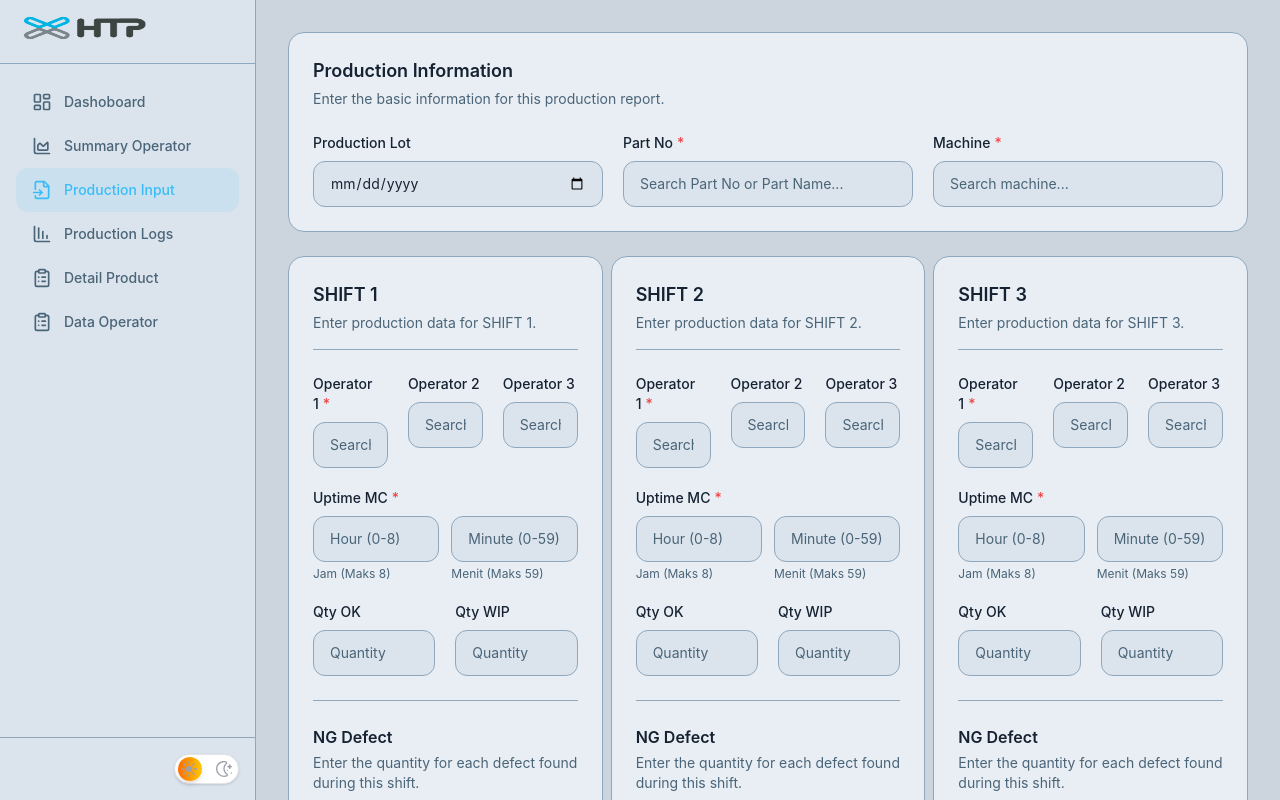
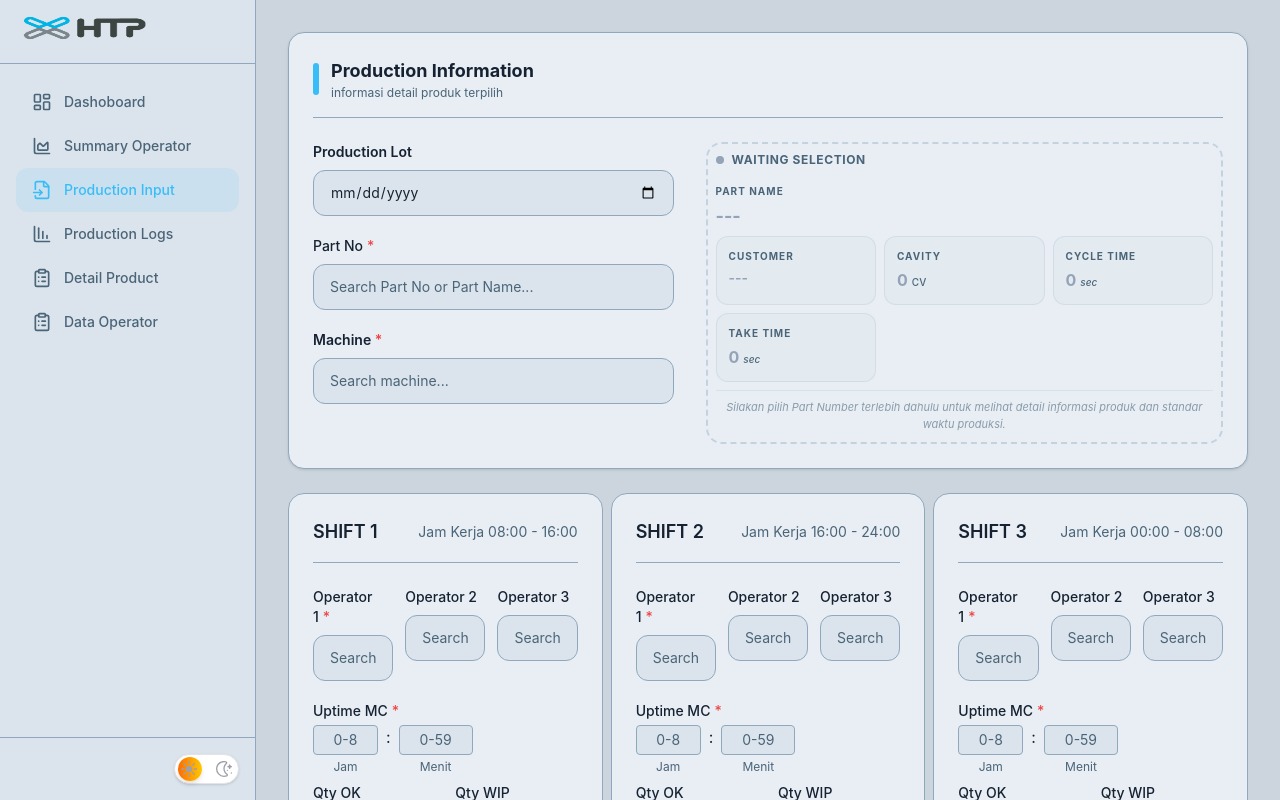
Before and after one commit to IndraYukki/production-monitoring-system, a React (Vite) app in the folder frontend/: page /add-production in a window 1280 px wide. Shown: the top 800 px of the page. Built offline with nearby package versions, Linux system fonts and the light colour scheme.

Commit message:
memperbarui tampilan UI dan mengubah arahan export excell

```diff
--- a/frontend/src/components/production/ProductionInfo.jsx
+++ b/frontend/src/components/production/ProductionInfo.jsx
@@ -51,156 +51,166 @@ function ProductionInfo({ data, setData }) {
     setData((prev) => ({
       ...prev,
       productId: product.id,
-      selectedProduct: product, // ✅ Sinkronkan dengan AddProduction state
+      selectedProduct: product,
     }))
   }
 
-  // Hapus duplikasi handleProductSelect yang ada di bawahnya
+
 
 
     return (
-    <section className="rounded-2xl border border-border bg-card p-5 md:p-6">
-
-      <div className="mb-6">
-        <h2 className="text-lg font-semibold">
+    <section className="rounded-2xl border border-border bg-card p-5 md:p-6 shadow-sm">
+      {/* Header */}
+      <div className="mb-6 flex items-center gap-3 border-b border-border pb-4">
+        <div className="h-8 w-1.5 rounded-full bg-info"></div>
+        <div>
+          <h2 className="text-lg font-bold text-foreground">
             Production Information
           </h2>
-
-        <p className="mt-1 text-sm text-muted">
-          Enter the basic information for this production report.
+          <p className="text-xs text-muted">
+            informasi detail produk terpilih
           </p>
         </div>
+      </div>
 
-      <div className="grid grid-cols-1 gap-5 md:grid-cols-3">
+      <div className="grid grid-cols-1 gap-8 lg:grid-cols-12">
 
+        {/* =========================================================
+            LEFT COLUMN: INPUT FORM
+            ========================================================= */}
+        <div className="space-y-5 lg:col-span-5">
           {/* Production Lot */}
           <div>
-          <label
-            htmlFor="production-lot"
-            className="mb-2 block text-sm font-medium"
-          >
+            <label htmlFor="production-lot" className="mb-2 block text-sm font-semibold text-foreground">
               Production Lot
             </label>
-
             <input
               id="production-lot"
               type="date"
               value={data.productionLot}
-            onChange={(e) =>
-              setData((prev) => ({
-                ...prev,
-                productionLot: e.target.value,
-              }))
-            }
-            className="w-full rounded-xl border border-border bg-card-secondary px-4 py-3 text-sm text-foreground outline-none transition focus:border-info"
+              onChange={(e) => setData((prev) => ({ ...prev, productionLot: e.target.value }))}
+              className="w-full rounded-xl border border-border bg-card-secondary px-4 py-3 text-sm text-foreground outline-none transition focus:border-info focus:ring-2 focus:ring-info/20"
             />
           </div>
 
-        {/* Part No */}
+          {/* Part No Selection */}
           <PartNoAutocomplete
             value={partNo}
             onChange={(value) => {
               setPartNo(value)
               setSelectedProduct(null)
               setData((prev) => ({ ...prev, productId: null, selectedProduct: null }))
-
             }}
             onSelect={handleProductSelect}
           />
 
-        {/* Machine */}
+          {/* Machine Selection */}
           <div>
-          <label className="mb-2 block text-sm font-medium text-foreground">
-            Machine
-            <span className="ml-1 text-danger">*</span>
+            <label className="mb-2 block text-sm font-semibold text-foreground">
+              Machine <span className="text-danger">*</span>
             </label>
-
             <MachineAutocomplete
               value={data.machineId}
               onChange={(id) => {
-              // Cari objek mesin berdasarkan ID
                 const selectedMac = MACHINES.find((m) => m.id === id) || null
-
                 setData((prev) => ({
                   ...prev,
                   machineId: id,
-                selectedMachine: selectedMac, // ✅ Cari & simpan objek mesinnya di sini!
+                  selectedMachine: selectedMac,
                 }))
               }}
             />
           </div>
-
         </div>
 
-      {/* Product Preview */}
-      {selectedProduct && (
-        <div className="mt-5 rounded-xl border border-border bg-card-secondary p-4">
+        {/* =========================================================
+            RIGHT COLUMN: PRODUCT PREVIEW (ALWAYS VISIBLE)
+            ========================================================= */}
+        <div className="lg:col-span-7">
+          <div className={`h-full rounded-2xl border-2 border-dashed transition-all duration-300 ${
+            selectedProduct
+              ? 'border-info/30 bg-card-secondary/50'
+              : 'border-border/40 bg-transparent'
+          } p-2`}>
 
-          <div className="mb-4 flex items-center gap-2">
-            <span className="h-2 w-2 rounded-full bg-success" />
-
-            <span className="text-sm font-medium text-success">
-              Product Selected
+            <div className="mb-4 flex items-center justify-between">
+              <div className="flex items-center gap-2">
+                <div className={`h-2 w-2 rounded-full ${selectedProduct ? 'animate-pulse bg-success' : 'bg-inactive'}`}></div>
+                <span className={`text-xs font-bold uppercase tracking-wider ${selectedProduct ? 'text-success' : 'text-muted'}`}>
+                  {selectedProduct ? 'Product Active' : 'Waiting Selection'}
                 </span>
               </div>
+              {selectedProduct && (
+                <span className="text-[10px] font-medium text-info bg-info/10 px-2 py-0.5 rounded-full uppercase">
+                  Confirmed
+                </span>
+              )}
+            </div>
 
-          <div className="grid grid-cols-1 gap-4 sm:grid-cols-2 lg:grid-cols-4">
-
-            <div>
-              <p className="text-xs text-muted">
-                Part Name
-              </p>
-
-              <p className="mt-1 font-bold text-accent">
-                {selectedProduct.partName}
+            <div className="grid grid-cols-2 gap-x-2 gap-y-2 sm:grid-cols-3">
+              {/* Part Name */}
+              <div className="col-span-2 sm:col-span-3">
+                <p className="text-[10px] font-bold uppercase tracking-widest text-muted">Part Name</p>
+                <p className={`mt-1.5 text-lg font-bold leading-tight ${selectedProduct ? 'text-accent' : 'text-inactive'}`}>
+                  {selectedProduct?.partName || '---'}
                 </p>
               </div>
 
-            <div>
-              <p className="text-xs text-muted">
-                Customer
-              </p>
-
-              <p className="mt-1 font-medium">
-                {selectedProduct.customerName}
+              {/* Customer */}
+              <div className="rounded-xl bg-card-secondary/40 p-3 border border-border/20">
+                <p className="text-[10px] font-bold uppercase tracking-widest text-muted">Customer</p>
+                <p className={`mt-1 text-sm font-semibold ${selectedProduct ? 'text-foreground' : 'text-inactive'}`}>
+                  {selectedProduct?.customerName || '---'}
                 </p>
               </div>
 
-            <div>
-              <p className="text-xs text-muted">
-                Cycle Time (MC)
+              {/* Cavity */}
+              <div className="rounded-xl bg-card-secondary/40 p-3 border border-border/20">
+                <p className="text-[10px] font-bold uppercase tracking-widest text-muted">Cavity</p>
+                <div className="mt-1 flex items-baseline gap-1">
+                  <p className={`text-base font-bold ${selectedProduct ? 'text-warning' : 'text-inactive'}`}>
+                    {selectedProduct?.cavity || '0'}
                   </p>
+                  <span className="text-[10px] text-muted font-medium">CV</span>
+                </div>
+              </div>
 
-              <p className="mt-1 font-medium">
-                {selectedProduct.cycleTime} sec
+              {/* Standard Cycle Time */}
+              <div className="rounded-xl bg-card-secondary/40 p-3 border border-border/20">
+                <p className="text-[10px] font-bold uppercase tracking-widest text-muted">Cycle Time</p>
+                <div className="mt-1 flex items-baseline gap-1">
+                  <p className={`text-base font-bold ${selectedProduct ? 'text-info' : 'text-inactive'}`}>
+                    {selectedProduct?.cycleTime || '0'}
+                  </p>
+                  <span className="text-[10px] text-muted font-medium italic">sec</span>
+                </div>
+              </div>
+
+              {/* Standard Take Time */}
+              <div className="rounded-xl bg-card-secondary/40 p-3 border border-border/20">
+                <p className="text-[10px] font-bold uppercase tracking-widest text-muted">Take Time</p>
+                <div className="mt-1 flex items-baseline gap-1">
+                  <p className={`text-base font-bold ${selectedProduct ? 'text-info' : 'text-inactive'}`}>
+                    {selectedProduct?.takeTime || '0'}
+                  </p>
+                  <span className="text-[10px] text-muted font-medium italic">sec</span>
+                </div>
+              </div>
+            </div>
+
+            {!selectedProduct && (
+              <div className="mt-2 flex items-center justify-center border-t border-border/20 pt-2">
+                <p className="text-center text-[11px] italic text-muted/60 leading-relaxed">
+                  Silakan pilih Part Number terlebih dahulu untuk melihat detail informasi produk dan standar waktu produksi.
                 </p>
               </div>
-            <div>
-              <p className="text-xs text-muted">
-                Take Time (WIP)
-              </p>
-
-              <p className="mt-1 font-medium">
-                {selectedProduct.takeTime} sec
-              </p>
-            </div>
-
-            <div>
-              <p className="text-xs text-muted">
-                Cavity
-              </p>
-
-              <p className="mt-1 font-medium">
-                {selectedProduct.cavity}
-              </p>
-            </div>
-
+            )}
           </div>
         </div>
-      )}
-
+      </div>
     </section>
   )
+
 }
 
 export default ProductionInfo
--- a/frontend/src/components/production/ShiftForm.jsx
+++ b/frontend/src/components/production/ShiftForm.jsx
@@ -1,5 +1,4 @@
 import { useState, useEffect } from 'react'
-import PartNoAutocomplete from './PartNoAutocomplete'
 import OperatorAutoComplete from './OperatorAutoComplete'
 
 const ngDefects = [
@@ -17,7 +16,7 @@ const ngDefects = [
   { id: 15, name: 'BURAM' },
   { id: 16, name: 'WELDLINE' },
   { id: 17, name: 'SILVER' },
-  { id: 18, name: 'LAIN-LAIN' },
+  { id: 18, name: 'LAINYA' },
 ]
 
 const calculateTarget = (product, machineId, inputJam, inputMenit) => {
@@ -42,8 +41,9 @@ const calculateTarget = (product, machineId, inputJam, inputMenit) => {
   }
 }
 
-function ShiftForm({ shift, data, setData, isSelected, product, machine }) {
+function ShiftForm({ shift, data, setData, product, machine, jam, autoFillText }) {
   const [op1Name, setOp1Name] = useState('')
+
   const [op2Name, setOp2Name] = useState('')
   const [op3Name, setOp3Name] = useState('')
 
@@ -136,7 +136,7 @@ function ShiftForm({ shift, data, setData, isSelected, product, machine }) {
   return (
     <section className="rounded-2xl border border-border bg-card p-5 md:p-6">
       {/* Header Form & Live Target Indicator */}
-      <div className="mb-6 border-b border-border pb-4">
+      <div className="mb-6 border-b border-border pb-4 flex justify-between">
         <div className="flex items-center justify-between">
           <h2 className="text-lg font-semibold text-foreground">{shift}</h2>
 
@@ -144,12 +144,12 @@ function ShiftForm({ shift, data, setData, isSelected, product, machine }) {
         </div>
 
         <p className="mt-1 text-sm text-muted">
-          Enter production data for {shift}.
+          Jam Kerja  {jam}
         </p>
       </div>
 
       {/* Operators */}
-      <div className="grid grid-cols-1 gap-5 md:grid-cols-3">
+      <div className="grid grid-cols-1 gap-3 md:grid-cols-3">
         {/* Operator 1 */}
         <div>
           <label className="mb-2 block text-sm font-medium text-foreground">
@@ -212,12 +212,13 @@ function ShiftForm({ shift, data, setData, isSelected, product, machine }) {
       <div className="mt-5">
         {/* Uptime MC */}
         <div>
-          <label className="mb-2 block text-sm font-medium text-foreground">
+          <label className="mb-1 block text-sm font-medium text-foreground">
             Uptime MC<span className="ml-1 text-danger">*</span>
           </label>
 
           <div className="grid grid-cols-2 gap-3">
             {/* Hour */}
+            <div className='flex'>
               <div>
                 <input
                   type="number"
@@ -226,14 +227,16 @@ function ShiftForm({ shift, data, setData, isSelected, product, machine }) {
                   value={data.inputJam ?? ''}
                   onChange={handleJamChange}
                   onWheel={(e) => e.currentTarget.blur()}
-                placeholder="Hour (0-8)"
-                className="w-full rounded-xl border border-border bg-card-secondary px-4 py-3 text-sm text-foreground outline-none transition placeholder:text-muted focus:border-info"
+                  placeholder="0-8"
+                  className="max-w-32 rounded-sm border border-border bg-card-secondary px-2 py-1 text-center text-sm text-foreground outline-none transition placeholder:text-muted focus:border-info"
                 />
-              <p className="mt-1 text-xs text-muted">Jam (Maks 8)</p>
+                <p className="mt-1 text-xs text-muted text-center">Jam </p>
               </div>
-
+              <div className='mx-2'>
+                :
+              </div>
+              <div>
             {/* Minute */}
-            <div>
                 <input
                   type="number"
                   min="0"
@@ -241,16 +244,17 @@ function ShiftForm({ shift, data, setData, isSelected, product, machine }) {
                   value={data.inputMenit ?? ''}
                   onChange={handleMenitChange}
                   onWheel={(e) => e.currentTarget.blur()}
-                placeholder="Minute (0-59)"
-                className="w-full rounded-xl border border-border bg-card-secondary px-4 py-3 text-sm text-foreground outline-none transition placeholder:text-muted focus:border-info"
+                  placeholder="0-59"
+                  className="max-w-32 rounded-sm border border-border bg-card-secondary px-2 py-1 text-center text-sm text-foreground outline-none transition placeholder:text-muted focus:border-info"
                 />
-              <p className="mt-1 text-xs text-muted">Menit (Maks 59)</p>
+                <p className="mt-1 text-xs text-muted text-center">Menit </p>
+              </div>
             </div>
           </div>
         </div>
       </div>
 
-      <div className="mt-5 grid grid-cols-1 gap-5 md:grid-cols-2">
+      <div className="mt-2 grid grid-cols-1 gap-5 md:grid-cols-2">
         {/* Qty OK */}
         <div>
           <label className="mb-2 block text-sm font-medium text-foreground">
@@ -268,7 +272,7 @@ function ShiftForm({ shift, data, setData, isSelected, product, machine }) {
             }
             onWheel={(e) => e.currentTarget.blur()}
             placeholder="Quantity"
-            className="w-full rounded-xl border border-border bg-card-secondary px-4 py-3 text-sm text-foreground outline-none transition placeholder:text-muted focus:border-info"
+            className="w-full rounded-xl border border-border bg-card-secondary px-2 py-2 text-sm text-foreground outline-none transition placeholder:text-muted focus:border-info"
           />
         </div>
 
@@ -289,20 +293,39 @@ function ShiftForm({ shift, data, setData, isSelected, product, machine }) {
             }
             onWheel={(e) => e.currentTarget.blur()}
             placeholder="Quantity"
-            className="w-full rounded-xl border border-border bg-card-secondary px-4 py-3 text-sm text-foreground outline-none transition placeholder:text-muted focus:border-info"
+            className="w-full rounded-xl border border-border bg-card-secondary px-2 py-2 text-sm text-foreground outline-none transition placeholder:text-muted focus:border-info"
           />
         </div>
       </div>
 
       {/* NG Defect */}
-      <div className="mt-6 border-t border-border pt-6 w-full">
+      <div className="mt-5 border-t border-border pt-6 w-full">
+        <div className="flex items-center justify-between">
+
           <div className="mb-4">
             <h3 className="text-base font-semibold text-foreground">
               NG Defect
             </h3>
-          <p className="mt-1 text-sm text-muted">
-            Enter the quantity for each defect found during this shift.
-          </p>
+          </div>
+          <div>
+            {/* Badge Real-time Target */}
+              {target > 0 && (
+                <div className="flex items-center gap-2 font-mono text-xs">
+                  <span className="text-muted">
+                    Target: {target.toLocaleString('id-ID')}
+                  </span>
+                  <span
+                    className={`rounded-full px-2.5 py-0.5 text-[10px] font-bold ${
+                      isTercapai
+                        ? 'bg-accent text-success'
+                        : 'bg-danger/15 text-danger'
+                    }`}
+                  >
+                    {isTercapai ? '✓ Tercapai' : '✕ Tidak Target'}
+                  </span>
+                </div>
+              )}
+          </div>
         </div>
 
         <div className="grid grid-cols-1 gap-4 sm:grid-cols-2 lg:grid-cols-5">
@@ -325,38 +348,31 @@ function ShiftForm({ shift, data, setData, isSelected, product, machine }) {
                   }
                   onWheel={(e) => e.currentTarget.blur()}
                   placeholder="0"
-                  className="w-full rounded-xl border border-border bg-card-secondary px-4 py-3 text-sm text-foreground outline-none transition placeholder:text-muted focus:border-info"
+                  className="w-full rounded-sm border border-border bg-card-secondary px-2 py-1 text-sm text-foreground outline-none transition placeholder:text-muted focus:border-info"
                 />
               </div>
             )
           })}
         </div>
       </div>
-      <div>
-        {/* Badge Real-time Target */}
-          {target > 0 && (
-            <div className="flex items-center gap-2 font-mono text-xs">
-              <span className="text-muted">
-                Target: {target.toLocaleString('id-ID')}
-              </span>
-              <span
-                className={`rounded-full px-2.5 py-0.5 text-[10px] font-bold ${
-                  isTercapai
-                    ? 'bg-success/15 text-success'
-                    : 'bg-danger/15 text-danger'
-                }`}
-              >
-                {isTercapai ? '✓ Tercapai' : '✕ Tidak Target'}
-              </span>
-            </div>
-          )}
-      </div>
+
 
       {/* Remark / Catatan */}
       <div className="mt-5">
-        <label className="mb-2 block text-sm font-medium text-foreground">
+        <div className="mb-2 flex items-center justify-between">
+          <label className="block text-sm font-medium text-foreground">
             Remark / Catatan Shift
           </label>
+
+          {/* Button Auto Fill */}
+          <button
+            type="button"
+            onClick={() => setData((prev) => ({ ...prev, remark: autoFillText }))}
+            className="text-[10px] font-bold text-info transition hover:text-accent"
+          >
+            + Auto Fill No Target
+          </button>
+        </div>
         <textarea
           rows="2"
           value={data.remark ?? ''}
@@ -366,10 +382,12 @@ function ShiftForm({ shift, data, setData, isSelected, product, machine }) {
               remark: e.target.value,
             }))
           }
-          placeholder="Contoh: Mold problem 30 min, ganti material, dll..."
+          placeholder="Contoh: Product Nempel, Nozel mampet, Cavity tidak sesuai, Dll"
           className="w-full rounded-xl border border-border bg-card-secondary px-4 py-3 text-sm text-foreground outline-none transition placeholder:text-muted focus:border-info resize-none"
         />
       </div>
+
+
     </section>
   )
 }
--- a/frontend/src/pages/productionAdd/AddProduction.jsx
+++ b/frontend/src/pages/productionAdd/AddProduction.jsx
@@ -29,7 +29,9 @@ const initialProductionInfo = {
 
 
 function AddProduction() {
+  const AUTO_FILL_REMARK = 'OPERATOR TIDAK MENJELASKAN PENYEBAB TIDAK TARGET'
   const [submitting, setSubmitting] = useState(false)
+
 
   const [productionInfo, setProductionInfo] = useState(initialProductionInfo);
 
@@ -103,12 +105,6 @@ function AddProduction() {
           return
         }
 
-        const handleKeyDown = (e) => {
-          if (e.key === 'Enter' && e.target.tagName !== 'TEXTAREA') {
-            e.preventDefault()
-          }
-        }
-
         try {
           setSubmitting(true)
           for (const { data, name } of activeShifts) {
@@ -149,31 +145,38 @@ function AddProduction() {
 
 
 
-          <div className='grid md:grid-cols-3 gap-2'>
+                    <div className='grid md:grid-cols-3 gap-2'>
             <ShiftForm
               shift="SHIFT 1"
               data={shift1}
+              jam="08:00 - 16:00"
               setData={setShift1}
               product={productionInfo.selectedProduct}
               machine={productionInfo.selectedMachine}
+              autoFillText={AUTO_FILL_REMARK}
             />
 
             <ShiftForm
               shift="SHIFT 2"
               data={shift2}
+              jam="16:00 - 24:00"
               setData={setShift2}
               product={productionInfo.selectedProduct}
               machine={productionInfo.selectedMachine}
+              autoFillText={AUTO_FILL_REMARK}
             />
 
             <ShiftForm
               shift="SHIFT 3"
               data={shift3}
+              jam="00:00 - 08:00"
               setData={setShift3}
               product={productionInfo.selectedProduct}
               machine={productionInfo.selectedMachine}
+              autoFillText={AUTO_FILL_REMARK}
             />
           </div>
+
 
         </div>
                 <div className="mt-6 flex justify-end">
--- a/frontend/src/services/api.js
+++ b/frontend/src/services/api.js
@@ -1,8 +1,8 @@
 import axios from 'axios'
 
 const api = axios.create({
-  baseURL: 'https://api.letscodingindra.my.id/api',
-    //  baseURL: 'http://localhost:8080/api',
+       baseURL: 'https://api.letscodingindra.my.id/api',
+    // baseURL: 'http://localhost:8080/api',
 })
 
 export default api
```
Also changed, not shown: 2 other files (tests, documents, lock files or other folders). Lines whose indentation alone changed are shown as unchanged.
